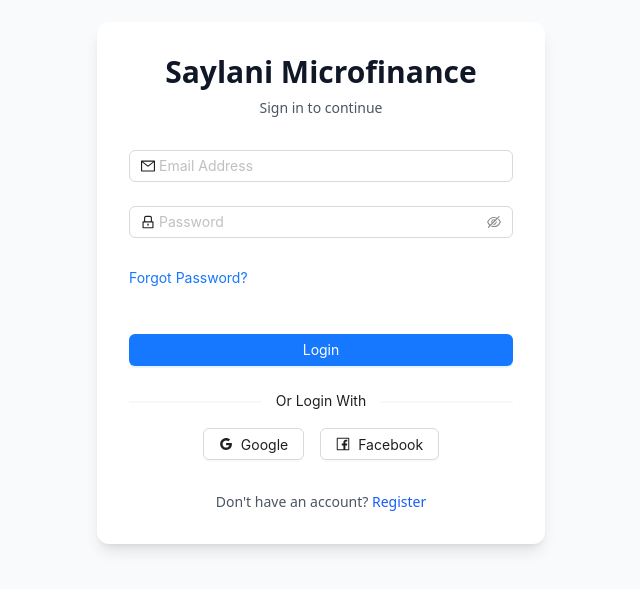
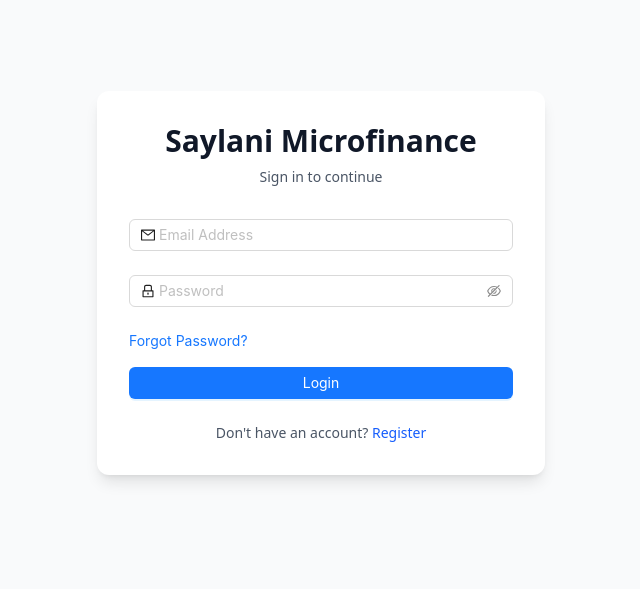
Before and after one commit to issabaloach/Hackathon-SMIT-Frontend, a React (Vite) app: page /login in a window 1280 px wide. Shown: the part 117-706 px from the top of the page, without its empty margins (319-959 px from the left). Built offline with nearby package versions, Linux system fonts and the light colour scheme.

Commit message:
login updated will use backend later

```diff
--- a/src/App.jsx
+++ b/src/App.jsx
@@ -18,11 +18,10 @@ import GuarantorForm from './components/guarantorForm';
 
 const App = () => {
   return (
-    <ConfigProvider>
       <Router>
         <Routes>
           {/* Public Routes */}
-          <Route path="/" element={<LandingPage />} />
+          <Route path="/homepage" element={<LandingPage />} />
           <Route path="/login" element={<LoginPage />} />
           <Route path="/register" element={<RegisterPage />} />
 
@@ -66,7 +65,6 @@ const App = () => {
           <Route path="*" element={<Navigate to="/" replace />} />
         </Routes>
       </Router>
-    </ConfigProvider>
   );
 };
 
--- a/src/pages/loginPage.jsx
+++ b/src/pages/loginPage.jsx
@@ -1,123 +1,78 @@
-
-import React, { useState } from 'react';
-import { Form, Input, Button, Divider, message } from 'antd';
-import {
-  MailOutlined,
-  LockOutlined,
-  GoogleOutlined,
-  FacebookOutlined
-} from '@ant-design/icons';
-import { Link } from 'react-router';
+import  React from "react"
+import { useState } from "react"
+import { Form, Input, Button, message } from "antd"
+import { MailOutlined, LockOutlined } from "@ant-design/icons"
+import { Link, useNavigate } from "react-router-dom"
 
 const LoginPage = () => {
-  const [loading, setLoading] = useState(false);
+  const [loading, setLoading] = useState(false)
+  const navigate = useNavigate()
 
-  const handleSubmit = async (values) => {
-    setLoading(true);
+  const handleSubmit = async (values = email, password ) => {
+    setLoading(true)
     try {
-      // Simulated login logic
-      await new Promise(resolve => setTimeout(resolve, 1500));
-      message.success('Login Successful');
+      // Simulate API call
+      await new Promise((resolve) => setTimeout(resolve, 1500))
+      console.log("Login values:", values)
+      message.success("Login Successful")
+      navigate("/homepage") // Navigate to home page after successful login
     } catch (error) {
-      message.error('Login Failed');
+      console.error("Login failed:", error)
+      message.error("Login Failed")
     } finally {
-      setLoading(false);
+      setLoading(false)
     }
-  };
-
-  const handleSocialLogin = (platform) => {
-    message.info(`Logging in with ${platform}`);
-  };
+  }
 
   return (
     <div className="min-h-screen flex items-center justify-center bg-gray-50 px-4 sm:px-6 lg:px-8">
       <div className="max-w-md w-full space-y-8 bg-white p-8 rounded-xl shadow-lg">
         <div className="text-center">
-          <h2 className="text-3xl font-extrabold text-gray-900">
-            Saylani Microfinance
-          </h2>
-          <p className="mt-2 text-sm text-gray-600">
-            Sign in to continue
-          </p>
+          <h2 className="text-3xl font-extrabold text-gray-900">Saylani Microfinance</h2>
+          <p className="mt-2 text-sm text-gray-600">Sign in to continue</p>
         </div>
 
-        <Form
-          layout="vertical"
-          onFinish={handleSubmit}
-          className="space-y-4"
-        >
+        <Form onFinish={handleSubmit} layout="vertical" className="space-y-4">
           <Form.Item
             name="email"
             rules={[
-              { required: true, message: 'Please input your email' },
-              { type: 'email', message: 'Invalid email format' }
+              { required: true, message: "Please input your email" },
+              { type: "email", message: "Invalid email format" },
             ]}
           >
-            <Input
-              prefix={<MailOutlined className="text-gray-400" />}
-              placeholder="Email Address"
-            />
+            <Input prefix={<MailOutlined className="text-gray-400" />} placeholder="Email Address" />
           </Form.Item>
 
-          <Form.Item
-            name="password"
-            rules={[
-              { required: true, message: 'Please input your password' }
-            ]}
-          >
-            <Input.Password
-              prefix={<LockOutlined className="text-gray-400" />}
-              placeholder="Password"
-            />
+          <Form.Item name="password" rules={[{ required: true, message: "Please input your password" },
+            {type: "password", message: "Invalid password" }
+          ]}>
+            <Input.Password prefix={<LockOutlined className="text-gray-400" />} placeholder="Password" />
           </Form.Item>
 
           <div className="flex justify-between items-center">
-            <Form.Item name="remember" valuePropName="checked" className="mb-0">
-              <a href="#" className="text-blue-600 hover:text-blue-800">
-                Forgot Password?
-              </a>
-            </Form.Item>
+            <Link to="/forgot-password" className="text-sm text-blue-600 hover:text-blue-800">
+              Forgot Password?
+            </Link>
           </div>
 
           <Form.Item>
-            <Button
-              type="primary"
-              htmlType="submit"
-              loading={loading}
-              className="w-full bg-blue-600 hover:bg-blue-700"
-            >
+            <Button type="primary" htmlType="submit" loading={loading} className="w-full bg-blue-600 hover:bg-blue-700">
               Login
             </Button>
           </Form.Item>
         </Form>
 
-        <Divider plain>Or Login With</Divider>
-
-        <div className="flex justify-center space-x-4">
-          <Button
-            icon={<GoogleOutlined />}
-            onClick={() => handleSocialLogin('Google')}
-            className="flex items-center justify-center"
-          >
-            Google
-          </Button>
-          <Button
-            icon={<FacebookOutlined />}
-            onClick={() => handleSocialLogin('Facebook')}
-            className="flex items-center justify-center"
-          >
-            Facebook
-          </Button>
-        </div>
-
         <div className="text-center mt-4">
           <p className="text-sm text-gray-600">
-            Don't have an account? <Link to="/register" className="text-blue-600 hover:text-blue-800">Register</Link>
+            Don't have an account?{" "}
+            <Link to="/register" className="text-blue-600 hover:text-blue-800">
+              Register
+            </Link>
           </p>
         </div>
       </div>
     </div>
-  );
-};
+  )
+}
 
-export default LoginPage;
+export default LoginPage
--- a/src/pages/register.jsx
+++ b/src/pages/register.jsx
@@ -1,112 +1,89 @@
-import React, { useState, useContext } from 'react';
-import { Form, Input, Button, message, Select, Checkbox } from 'antd';
-import {
-  UserOutlined,
-  MailOutlined,
-  LockOutlined,
-  PhoneOutlined,
-  IdcardOutlined
-} from '@ant-design/icons';
+import { Form, Input, Button, message, Select, Checkbox } from "antd"
+import { UserOutlined, MailOutlined, LockOutlined, PhoneOutlined, IdcardOutlined } from "@ant-design/icons"
+import { useNavigate } from "react-router-dom"
+import { useState } from "react"
 
-const { Option } = Select;
+const { Option } = Select
 
 const RegisterPage = () => {
-  const [form] = Form.useForm();
+  const [form] = Form.useForm()
+  const navigate = useNavigate()
+  const [loading, setLoading] = useState(false);
 
   const handleSubmit = (values) => {
-    // Simulate registration process
+    setLoading(true);
     try {
-      // Validation and registration logic would go here
-      console.log('Registration Values:', values);
-      message.success('Registration Successful');
+      console.log("Registration values:", values)
+      message.success("Registration Successful")
+      navigate("/homepage")
     } catch (error) {
-      message.error('Registration Failed');
+      message.error("Registration Failed")
+    } finally {
+      setLoading(false);
     }
-  };
+  }
 
   return (
     <div className="min-h-screen flex items-center justify-center bg-gray-50 py-12 px-4 sm:px-6 lg:px-8">
       <div className="max-w-md w-full space-y-8 bg-white p-8 rounded-xl shadow-lg">
         <div className="text-center">
-          <h2 className="mt-6 text-3xl font-extrabold text-gray-900">
-            Create Your Account
-          </h2>
-          <p className="mt-2 text-sm text-gray-600">
-            Start your financial journey with Saylani Microfinance
-          </p>
+          <h2 className="mt-6 text-3xl font-extrabold text-gray-900">Create Your Account</h2>
+          <p className="mt-2 text-sm text-gray-600">Start your financial journey with Saylani Microfinance</p>
         </div>
 
-        <Form
-          form={form}
-          layout="vertical"
-          onFinish={handleSubmit}
-          className="space-y-4"
-        >
+        <Form form={form} layout="vertical" onFinish={handleSubmit} className="space-y-4">
           <Form.Item
             name="fullName"
             rules={[
-              { required: true, message: 'Please input your full name' },
-              { min: 3, message: 'Name must be at least 3 characters' }
+              { required: true, message: "Please input your full name" },
+              { min: 3, message: "Name must be at least 3 characters" },
             ]}
           >
-            <Input
-              prefix={<UserOutlined className="text-gray-400" />}
-              placeholder="Full Name"
-            />
+            <Input prefix={<UserOutlined className="text-gray-400" />} placeholder="Full Name" />
           </Form.Item>
 
           <Form.Item
             name="email"
             rules={[
-              { required: true, message: 'Please input your email' },
-              { type: 'email', message: 'Invalid email format' }
+              { required: true, message: "Please input your email" },
+              { type: "email", message: "Invalid email format" },
             ]}
           >
-            <Input
-              prefix={<MailOutlined className="text-gray-400" />}
-              placeholder="Email Address"
-            />
+            <Input prefix={<MailOutlined className="text-gray-400" />} placeholder="Email Address" />
           </Form.Item>
 
           <Form.Item
             name="cnic"
             rules={[
-              { required: true, message: 'Please input your CNIC number' },
+              { required: true, message: "Please input your CNIC number" },
               {
                 pattern: /^[0-9]{5}-[0-9]{7}-[0-9]{1}$/,
-                message: 'Invalid CNIC format (XXXXX-XXXXXXX-X)'
-              }
+                message: "Invalid CNIC format (XXXXX-XXXXXXX-X)",
+              },
             ]}
           >
-            <Input
-              prefix={<IdcardOutlined className="text-gray-400" />}
-              placeholder="CNIC (XXXXX-XXXXXXX-X)"
-            />
+            <Input prefix={<IdcardOutlined className="text-gray-400" />} placeholder="CNIC (XXXXX-XXXXXXX-X)" />
           </Form.Item>
 
           <Form.Item
             name="phoneNumber"
             rules={[
-              { required: true, message: 'Please input your phone number' },
+              { required: true, message: "Please input your phone number" },
               {
                 pattern: /^(92|\+92|0)?3[0-9]{9}$/,
-                message: 'Invalid Pakistani phone number'
-              }
+                message: "Invalid Pakistani phone number",
+              },
             ]}
           >
-            <Input
-              prefix={<PhoneOutlined className="text-gray-400" />}
-              placeholder="Phone Number"
-            />
+            <Input prefix={<PhoneOutlined className="text-gray-400" />} placeholder="Phone Number" />
           </Form.Item>
 
-          <Form.Item
-            name="city"
-            rules={[{ required: true, message: 'Please select your city' }]}
-          >
+          <Form.Item name="city" rules={[{ required: true, message: "Please select your city" }]}>
             <Select placeholder="Select City">
-              {['Karachi', 'Lahore', 'Islamabad', 'Rawalpindi', 'Faisalabad'].map(city => (
-                <Option key={city} value={city}>{city}</Option>
+              {["Karachi", "Lahore", "Islamabad", "Rawalpindi", "Faisalabad"].map((city) => (
+                <Option key={city} value={city}>
+                  {city}
+                </Option>
               ))}
             </Select>
           </Form.Item>
@@ -114,20 +91,17 @@ const RegisterPage = () => {
           <Form.Item
             name="password"
             rules={[
-              { required: true, message: 'Please input your password' },
-              { min: 8, message: 'Password must be at least 8 characters' },
+              { required: true, message: "Please input your password" },
+              { min: 8, message: "Password must be at least 8 characters" },
               {
                 validator: (_, value) =>
                   value && /^(?=.*[A-Za-z])(?=.*\d)[A-Za-z\d]{8,}$/.test(value)
                     ? Promise.resolve()
-                    : Promise.reject('Password must include letters and numbers')
-              }
+                    : Promise.reject("Password must include letters and numbers"),
+              },
             ]}
           >
-            <Input.Password
-              prefix={<LockOutlined className="text-gray-400" />}
-              placeholder="Password"
-            />
+            <Input.Password prefix={<LockOutlined className="text-gray-400" />} placeholder="Password" />
           </Form.Item>
 
           <Form.Item
@@ -136,30 +110,22 @@ const RegisterPage = () => {
             rules={[
               {
                 validator: (_, value) =>
-                  value
-                    ? Promise.resolve()
-                    : Promise.reject('Please accept the terms and conditions')
-              }
+                  value ? Promise.resolve() : Promise.reject("Please accept the terms and conditions"),
+              },
             ]}
           >
-            <Checkbox>
-              I agree to the Terms and Conditions
-            </Checkbox>
+            <Checkbox>I agree to the Terms and Conditions</Checkbox>
           </Form.Item>
 
           <Form.Item>
-            <Button
-              type="primary"
-              htmlType="submit"
-              className="w-full bg-blue-600 hover:bg-blue-700"
-            >
+            <Button type="primary" htmlType="submit" className="w-full bg-blue-600 hover:bg-blue-700" loading={loading}>
               Register
             </Button>
           </Form.Item>
         </Form>
       </div>
     </div>
-  );
-};
+  )
+}
 
-export default RegisterPage;
+export default RegisterPage
```
